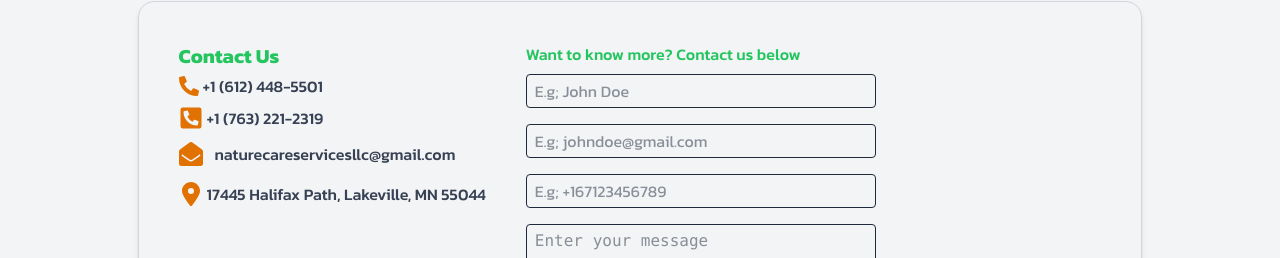
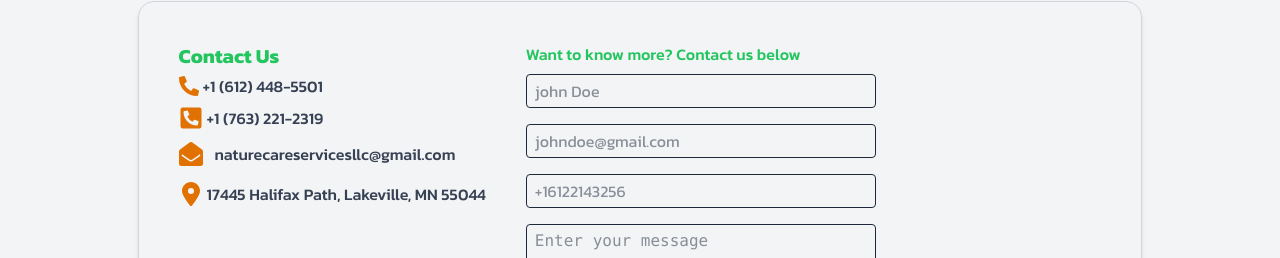
Before and after one commit to Topher254/NatureCare, a React (Vite) app: page /#/ in a window 1280 px wide. Both pictures are taken after a click on the button "CONTACT US". Shown: the part 267-525 px from the top of the page. Built offline with nearby package versions, Linux system fonts and the light colour scheme; a web font is replaced by a local one.

Commit message:
some deidted

```diff
--- a/src/Components/AboutNav.jsx
+++ b/src/Components/AboutNav.jsx
@@ -1,6 +1,6 @@
 import React, { useState } from 'react'
 import { Link } from 'react-router-dom'
-import AboutHeroImg from '../assets/mine1.avif'
+import AboutHeroImg from '../assets/mine3.avif'
 import { FaX } from 'react-icons/fa6'
 import { FaBars } from 'react-icons/fa'
 
--- a/src/Components/ServicesNav.jsx
+++ b/src/Components/ServicesNav.jsx
@@ -1,6 +1,6 @@
 import React, {useState} from 'react'
 import { Link } from 'react-router-dom'
-import ContactHeroImg from '../assets/hero5.jpg'
+import ContactHeroImg from '../assets/min5.jpeg'
 import { FaBars} from 'react-icons/fa'
 import { FaX } from 'react-icons/fa6'
 
--- a/src/Pages/Contact.jsx
+++ b/src/Pages/Contact.jsx
@@ -20,7 +20,7 @@ function Contact() {
   const handleSendEmail = () => {
     const { name, email, phone, message } = formData;
     const subject = `Contact Request from ${name}`;
-    const body = `Name: ${name}%0D%0AEmail: ${email}%0D%0APhone: ${phone}%0D%0A%0D%0A${message}`;
+    const body = `Name: ${name}___Email: ${email}___Phone: ${phone}___${message}`;
 
     window.location.href = `mailto:naturecareservicesllc@gmail.com?subject=${encodeURIComponent(subject)}&body=${encodeURIComponent(body)}`;
   };
@@ -65,7 +65,7 @@ function Contact() {
               <input
                 type="text"
                 name="name"
-                placeholder="E.g; John Doe"
+                placeholder="john Doe"
                 className='text-gray-800 outline-0 border-[0.5px] lg:w-[350px] rounded-sm py-1 px-2 mt-2 mb-4'
                 value={formData.name}
                 onChange={handleChange}
@@ -75,7 +75,7 @@ function Contact() {
               <input
                 type="email"
                 name="email"
-                placeholder="E.g; johndoe@gmail.com"
+                placeholder="johndoe@gmail.com"
                 className='text-gray-800 outline-0 border-[0.5px] lg:w-[350px] rounded-sm py-1 px-2 mb-4'
                 value={formData.email}
                 onChange={handleChange}
@@ -85,7 +85,7 @@ function Contact() {
               <input
                 type="text"
                 name="phone"
-                placeholder="E.g; +167123456789"
+                placeholder="+16122143256"
                 className='text-gray-800 outline-0 border-[0.5px] lg:w-[350px] rounded-sm py-1 px-2 mb-4'
                 value={formData.phone}
                 onChange={handleChange}
```
